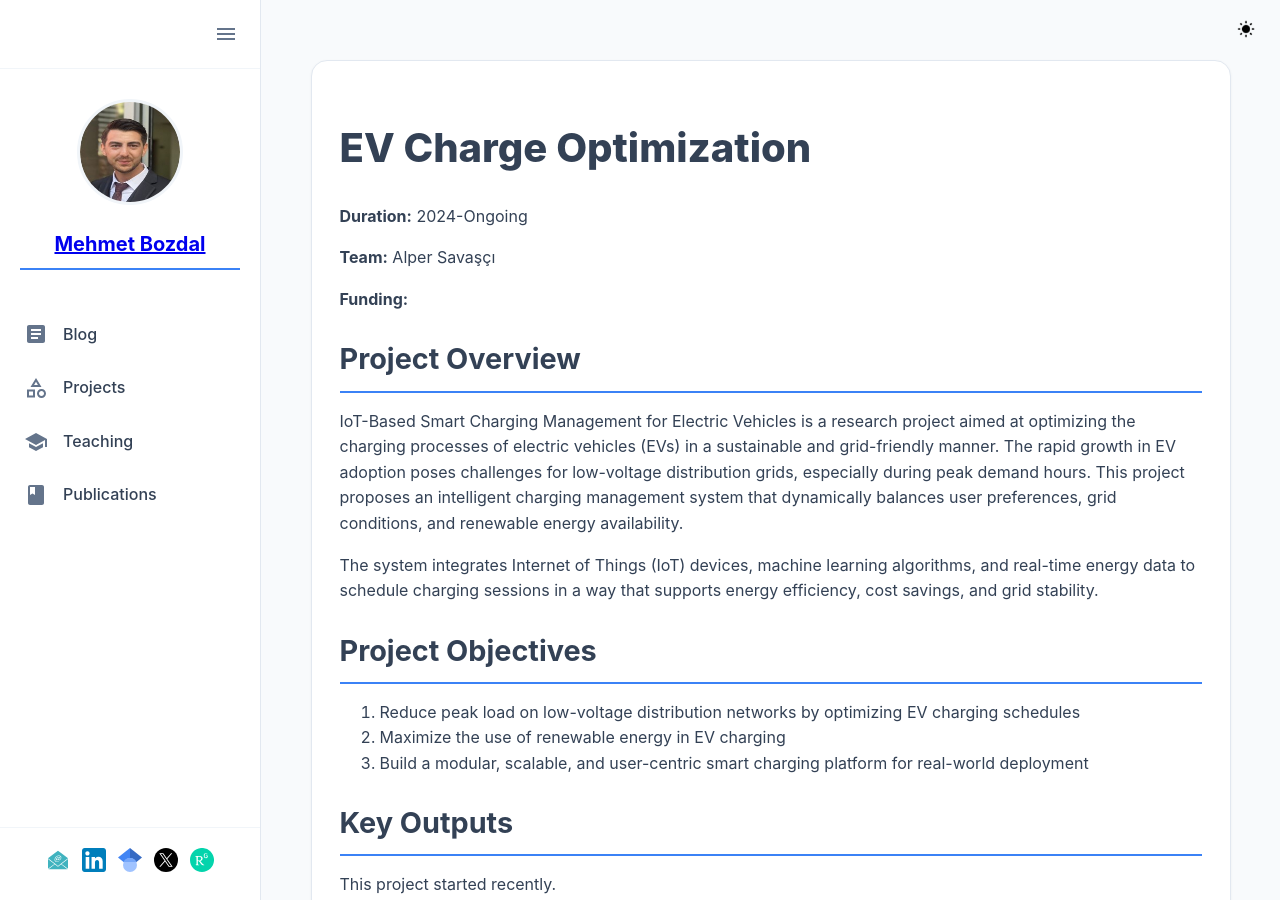
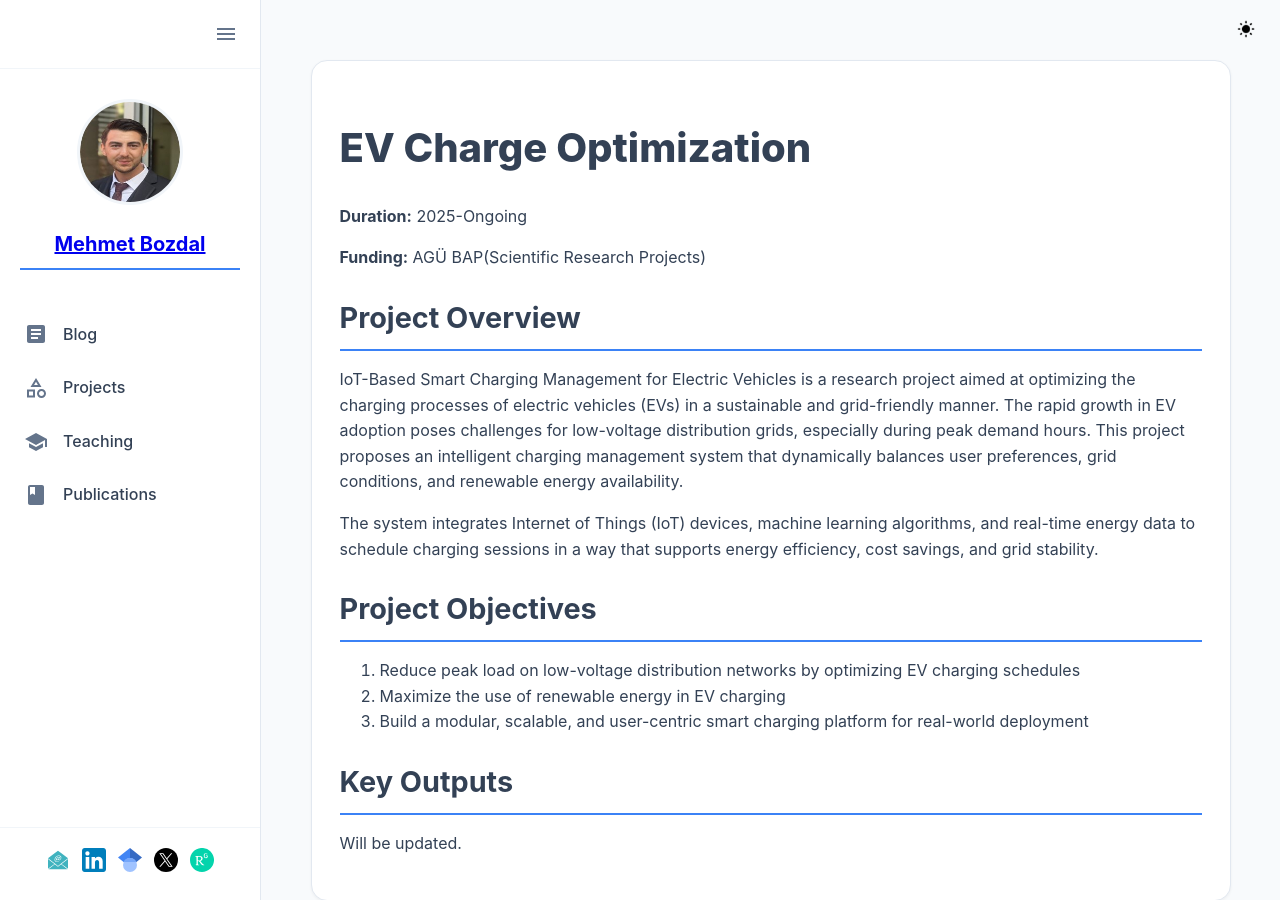
Before and after one commit to mbozdal/mbozdal.github.io, a Jekyll site: the page built from _projects/smart_charge.md, in a window 1280 px wide and 900 px high. Built offline with Jekyll 4.4.1, drawn with Linux system fonts in a browser that asks for light colours.

Commit message:
update projects content

```diff
--- a/_projects/smart_charge.md
+++ b/_projects/smart_charge.md
@@ -2,9 +2,8 @@
 layout: project
 title: "EV Charge Optimization"
 status: "current"
-duration: "2024-Ongoing"
-team: "Alper Savaşçı"
-funding: ""
+duration: "2025-Ongoing"
+funding: "AGÜ BAP(Scientific Research Projects)"
 links:
 ---
 
@@ -29,5 +28,4 @@ The system integrates Internet of Things (IoT) devices, machine learning algorit
 
 
 ## Key Outputs
-
-This project started recently.
+Will be updated.
```
Also changed, not shown: _projects/can_security.md (+2 -0 lines), _projects/hiact.md (+9 -1 lines), 5 other files.
